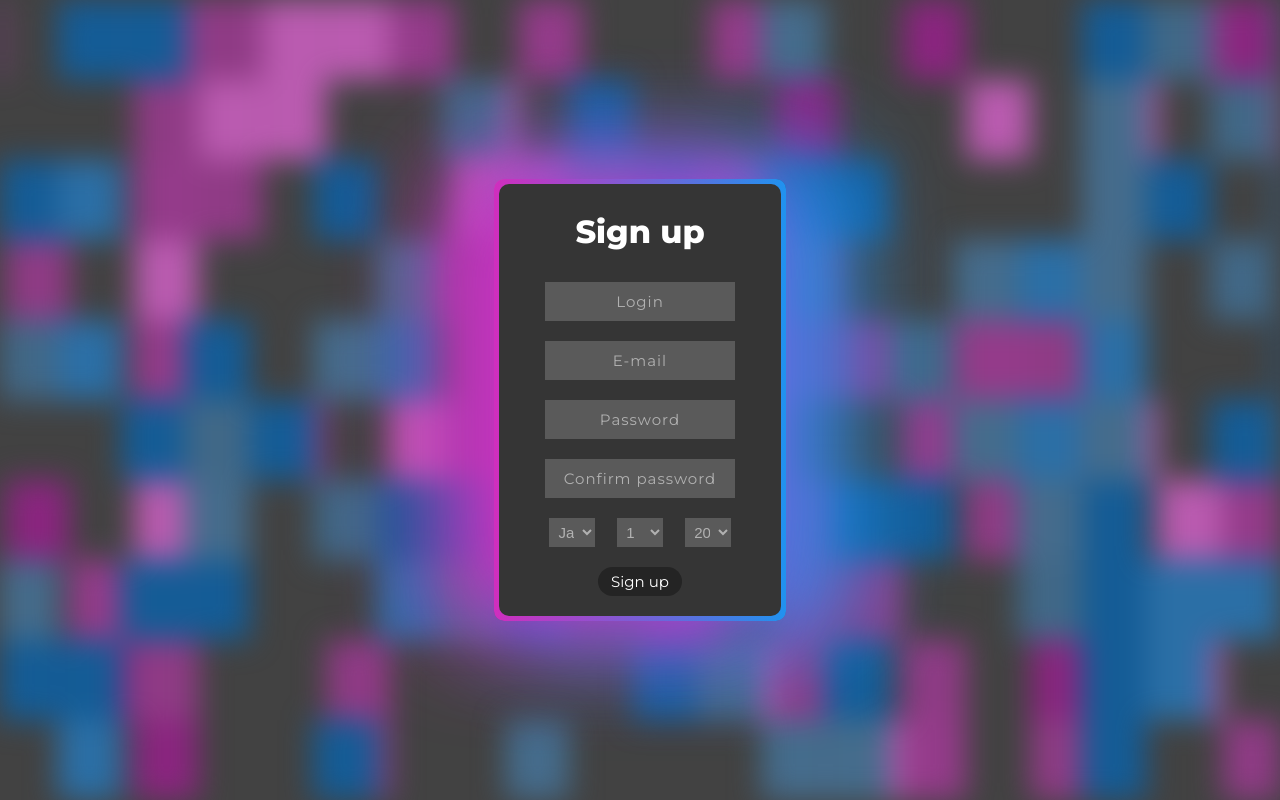
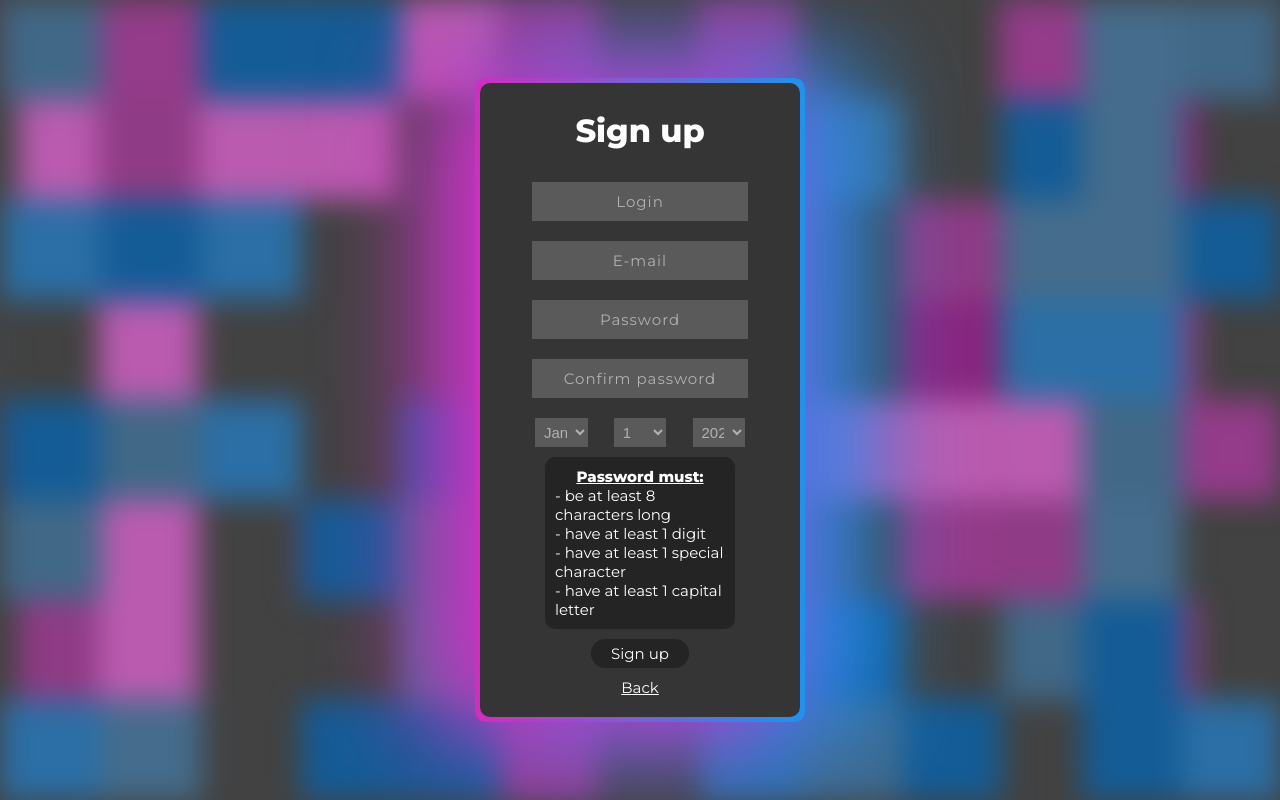
Before and after one commit to DemonSwans/ProjectX, a Flask app: page /register in a window 1280 px wide. Run offline with Flask 2, Linux system fonts and the light colour scheme.

Commit message:
Finalna poprawka register.html

```diff
--- a/Project X/website/static/Register/style.css
+++ b/Project X/website/static/Register/style.css
@@ -25,29 +25,24 @@
 
 @-webkit-keyframes zjazd {
   from {
-    -webkit-transform: translate(-300px, -50%);
-            transform: translate(-300px, -50%);
+    -webkit-transform: translateY(-300px);
+            transform: translateY(-300px);
   }
   to {
-    -webkit-transform: translate(0, -50%);
-            transform: translate(0, -50%);
+    -webkit-transform: initial;
+            transform: initial;
   }
 }
 
 @keyframes zjazd {
   from {
-    -webkit-transform: translate(-300px, -50%);
-            transform: translate(-300px, -50%);
+    -webkit-transform: translateY(-300px);
+            transform: translateY(-300px);
   }
   to {
-    -webkit-transform: translate(0, -50%);
-            transform: translate(0, -50%);
+    -webkit-transform: initial;
+            transform: initial;
   }
-}
-
-.shown {
-  -webkit-transform: initial;
-          transform: initial;
 }
 
 canvas {
@@ -70,6 +65,31 @@
       -ms-flex-align: center;
           align-items: center;
   height: 100vh;
+  color: white;
+}
+
+body .error {
+  position: absolute;
+  display: -webkit-box;
+  display: -ms-flexbox;
+  display: flex;
+  -webkit-box-pack: center;
+      -ms-flex-pack: center;
+          justify-content: center;
+  -webkit-box-align: center;
+      -ms-flex-align: center;
+          align-items: center;
+  height: 5vh;
+  background: #353535;
+  padding: 10px;
+  top: 0;
+  border: 2px red solid;
+  font-family: Montserrat;
+  -webkit-transition: 1s;
+  transition: 1s;
+  -webkit-animation: zjazd 1s;
+          animation: zjazd 1s;
+  z-index: 99;
 }
 
 body .border {
@@ -83,7 +103,7 @@
   -webkit-box-align: center;
       -ms-flex-align: center;
           align-items: center;
-  min-width: 22%;
+  min-width: 25%;
   padding: 5px;
   border-radius: 10px;
   background-image: -webkit-gradient(linear, left top, right top, from(#d02ebe), to(#2092ef));
@@ -99,39 +119,8 @@
   background: #353535;
   border-radius: 10px;
   padding: 20px;
-}
-
-body .border .reg-container .hint-con {
-  position: absolute;
-  height: 60%;
-  width: 90%;
-  background: #353535;
-  right: 10px;
-  top: 20%;
-  z-index: -1;
-  border-radius: 0px 25px 25px 0px;
-  -webkit-clip-path: inset(0px 0px 0px 0px);
-          clip-path: inset(0px 0px 0px 0px);
-  -webkit-transition: .5s;
-  transition: .5s;
-}
-
-body .border .reg-container .hint-con h3 {
-  font-family: Montserrat;
-  text-align: center;
-  color: white;
-}
-
-body .border .reg-container .hint-con ul {
-  font-family: Montserrat;
-  list-style: none;
-  color: white;
-  font-size: 1.5em;
-  letter-spacing: 1px;
-}
-
-body .border .reg-container .hint-con ul li {
-  margin: 10px 0px 10px 0px;
+  -webkit-transition: all .3s;
+  transition: all .3s;
 }
 
 body .border .reg-container h1 {
@@ -196,6 +185,42 @@
   text-align: center;
 }
 
+body .border .reg-container form .hint-con {
+  display: -webkit-box;
+  display: -ms-flexbox;
+  display: flex;
+  -webkit-box-pack: center;
+      -ms-flex-pack: center;
+          justify-content: center;
+  -webkit-box-align: center;
+      -ms-flex-align: center;
+          align-items: center;
+  -webkit-box-orient: vertical;
+  -webkit-box-direction: normal;
+      -ms-flex-direction: column;
+          flex-direction: column;
+  font-family: Montserrat;
+  background-color: #242424;
+  padding: 10px;
+  overflow: hidden;
+  -webkit-transition: .3s;
+  transition: .3s;
+  margin-top: 10px;
+  width: calc(100% - 110px);
+  border-radius: 10px;
+}
+
+body .border .reg-container form .hint-con h3 {
+  display: block;
+  margin: 0;
+  text-decoration: underline;
+  font-size: 15px;
+}
+
+body .border .reg-container form .hint-con .hints {
+  font-size: 15px;
+}
+
 body .border .reg-container form .birth {
   display: -webkit-box;
   display: -ms-flexbox;
@@ -226,7 +251,7 @@
   border: none;
   outline: none;
   font-size: 15px;
-  margin-top: 20px;
+  margin-top: 10px;
   padding: 5px;
   cursor: pointer;
   width: 35%;
@@ -238,4 +263,24 @@
 body .border .reg-container form input[type=submit]:hover {
   background: #5a5a5a;
 }
+
+body .border .reg-container a {
+  display: block;
+  color: white;
+  font-family: Montserrat;
+  text-align: center;
+  width: 100%;
+  font-size: 15px;
+  margin-top: 10px;
+}
+
+body .border .reg-container a:visited {
+  color: white;
+}
+
+@media screen and (max-width: 700px) {
+  body .reg-container .hint-con {
+    background: red;
+  }
+}
 /*# sourceMappingURL=style.css.map */
--- a/Project X/website/static/Register/style.scss
+++ b/Project X/website/static/Register/style.scss
@@ -13,16 +13,11 @@
 }
 @keyframes zjazd{
     from{
-        transform: translate(-300px, -50%);
-    }to{
-        transform: translate(0, -50%);
+        transform: translateY(-300px);
     }
-}
-@function get-width($prop, $selector: null){
-    @return value;
-}
-.shown{
-    transform: initial;
+    to{
+        transform: initial;
+    }
 }
 canvas{
     position: absolute;
@@ -36,12 +31,28 @@
     justify-content: center;
     align-items: center;
     height: 100vh;
+    color: white;
+    .error{
+        position: absolute;
+        display: flex;
+        justify-content: center;
+        align-items: center;
+        height: 5vh;
+        background:rgb(53,53,53);
+        padding: 10px;
+        top: 0;
+        border: 2px red solid;
+        font-family: Montserrat;
+        transition: 1s;
+        animation: zjazd 1s;
+        z-index: 99;
+    }
     .border{
         position: relative;
         display: flex;
         justify-content: center;
         align-items: center;
-        min-width: 22%;
+        min-width: 25%;
         padding: 5px;
         border-radius: 10px;
         background-image: linear-gradient(to right, #d02ebe, #2092ef);
@@ -52,33 +63,7 @@
             background: rgb(53,53,53);
             border-radius: 10px;
             padding: 20px;
-            .hint-con{
-                position: absolute;
-                height: 60%;
-                width: 90%;
-                background: rgb(53,53,53);
-                right: 10px;
-                top: 20%;
-                z-index: -1;
-                border-radius: 0px 25px 25px 0px;
-                clip-path: inset(0px 0px 0px 0px );
-                transition: .5s;
-                h3{
-                    font-family: Montserrat;
-                    text-align: center;
-                    color: white;
-                }
-                ul{
-                    font-family: Montserrat;
-                    list-style: none;
-                    color: white;
-                    font-size: 1.5em;
-                    letter-spacing: 1px;
-                    li{
-                        margin: 10px 0px 10px 0px;
-                    }
-                }
-            }
+            transition: all .3s;
             h1{
                 margin-top: 40px;
                 font-family: Montserrat;
@@ -112,6 +97,29 @@
                        text-align: center;
                    }
                 }
+                .hint-con{
+                    display: flex;
+                    justify-content: center;
+                    align-items: center;
+                    flex-direction: column;
+                    font-family: Montserrat;
+                    background-color: rgb(36, 36, 36);
+                    padding: 10px;
+                    overflow: hidden;
+                    transition: .3s;
+                    margin-top: 10px;
+                    width: calc(100% - 110px);
+                    border-radius: 10px;
+                    h3{
+                        display: block;
+                        margin: 0;
+                        text-decoration: underline;
+                        font-size: 15px;
+                    }
+                    .hints{
+                        font-size: 15px;
+                    }
+                }
                 .birth{
                     display: flex;
                     justify-content: space-between;
@@ -134,7 +142,7 @@
                     border: none;
                     outline: none;
                     font-size: 15px;
-                    margin-top: 20px;
+                    margin-top: 10px;
                     padding: 5px;
                     cursor: pointer;
                     width: 35%;
@@ -146,7 +154,28 @@
                 }
 
             }
-
+            a{
+                display: block;
+                color: white;
+                font-family: Montserrat;
+                text-align: center;
+                width: 100%;
+                font-size: 15px;
+                margin-top: 10px;
+                &:visited{
+                    color: white;
+                }
+            }
         }
     }
 }
+
+@media screen and (max-width: 700px){
+    body{
+        .reg-container{
+            .hint-con{
+                background: red;
+            }
+        }
+    }
+}
--- a/Project X/website/static/reg.js
+++ b/Project X/website/static/reg.js
@@ -52,14 +52,14 @@
     for(let j = 0; j < 9; j++){
         for(let i = 0; i < 40; i++){
             let randColor = Math.floor(Math.random()*koloryPink.length);
-            let rect = new Rect(i*canvas.width/20, Math.floor(Math.random()*19)*canvas.height/10, canvas.width/20, canvas.height/10, koloryPink[randColor], 0.5);
+            let rect = new Rect(i*100, Math.floor(Math.random()*19)*100, 100, 100, koloryPink[randColor], 0.5);
             layer.push(rect);
         }
     }
     for(let j = 1; j < 9; j++){
         for(let i = 0; i < 40; i++){
             let randColor = Math.floor(Math.random()*koloryBlue.length);
-            let rect = new Rect(i*canvas.width/20, Math.floor(Math.random()*19)*canvas.height/10, canvas.width/20, canvas.height/10, koloryBlue[randColor], -0.5);
+            let rect = new Rect(i*100, Math.floor(Math.random()*19)*100, 100, 100, koloryBlue[randColor], -0.5);
             layer.push(rect);
         }
     }
@@ -81,14 +81,13 @@
 });
 
 let hintCon = document.querySelector(".hint-con");
-let hint = document.querySelector(".hint");
 
 sel.forEach(haslo => {
     haslo.addEventListener("focusin", ()=>{
-        hintCon.style.right = "-80%";
+        hintCon.classList.toggle("shown");
     });
     haslo.addEventListener("focusout", ()=>{
-        hintCon.style.right = "10px";
+         hintCon.classList.toggle("shown");
     });
 });
 
--- a/Project X/website/templates/register.html
+++ b/Project X/website/templates/register.html
@@ -22,17 +22,6 @@
             {%endwith%}
 <div class="border">
     <div class="reg-container">
-        <div class="hint-con">
-            <div class="hint">
-                <h3>Password must contain: </h3>
-                <ul>
-                    <li>At least 8 characters</li>
-                    <li>At least 1 capital letter</li>
-                    <li>At lest 1 special character</li>
-                    <li>At least 1 digit</li>
-                </ul>
-            </div>
-        </div>
         <h1>Sign up</h1>
         <form method="post">
             <input type="text" name="login" id="" placeholder="Login" autocomplete="off" class="login">
@@ -57,9 +46,18 @@
                 <select name="dzien" id="" class="dzien"></select>
                 <select name="rok" id="" class="rok"></select>
             </div>
+            <div class="hint-con shown">
+                <h3>Password must:</h3>
+                <div class="hints">
+                    <div class="hint"> - be at least 8 characters long</div>
+                    <div class="hint"> - have at least 1 digit</div>
+                    <div class="hint"> - have at least 1 special character</div>
+                    <div class="hint"> - have at least 1 capital letter</div>
+                </div>
+            </div>
             <input type="submit" value="Sign up">
-
         </form>
+        <a href="{{ url_for('auth.login')}}">Back</a>
     </div>
 </div>
 <script src="{{ url_for('static', filename='reg.js')}}"></script>
```
Also changed, not shown: 1 other file.
